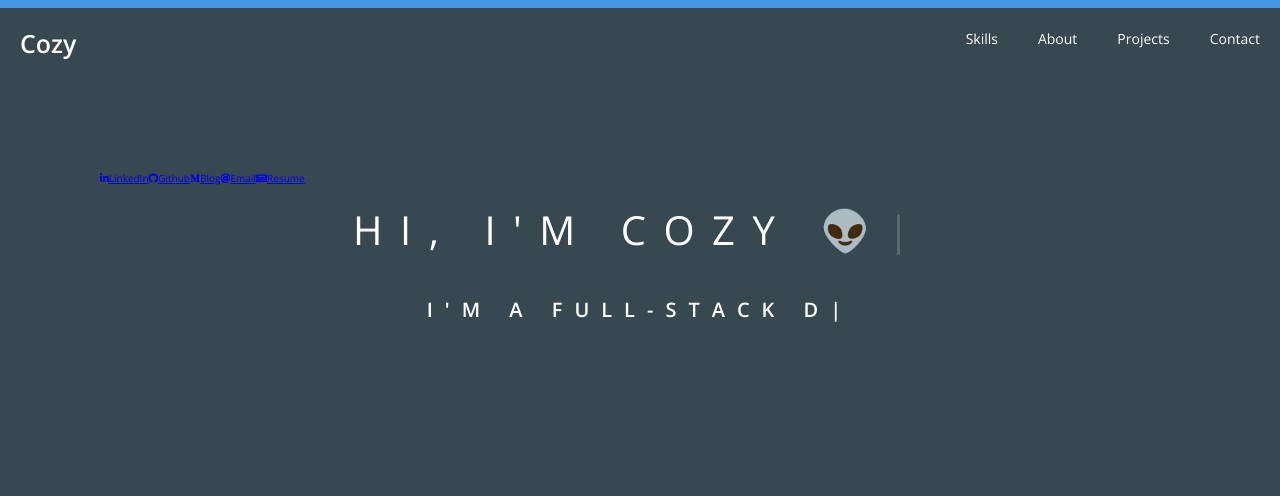
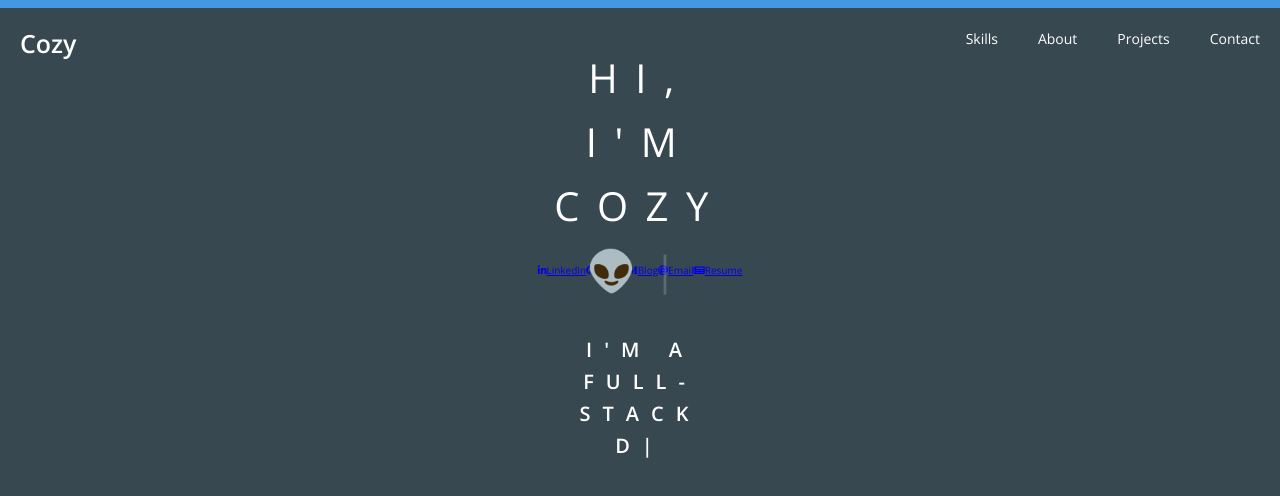
Before and after one commit to ItsCosmas/itscosmas.github.io, a React (Create React App) app: page / in a window 1280 px wide. Shown: the top 496 px of the page. Built offline with nearby package versions, Linux system fonts and the light colour scheme.

Commit message:
Working on social buttons components

```diff
--- a/src/components/header/header.js
+++ b/src/components/header/header.js
@@ -19,11 +19,13 @@ const header = (props) => {
             </div>
 
             <div className="header">
-                <Typed />
-                <Social />
+                <div className="header__intro-box">
+                    <Typed />
+                    <Social />
 
-                <div className="header__actions">
-                    {/* <ContactButtons /> */}
+                    <div className="header__actions">
+                        {/* <ContactButtons /> */}
+                    </div>
                 </div>
             </div>
         </React.Fragment>
```
